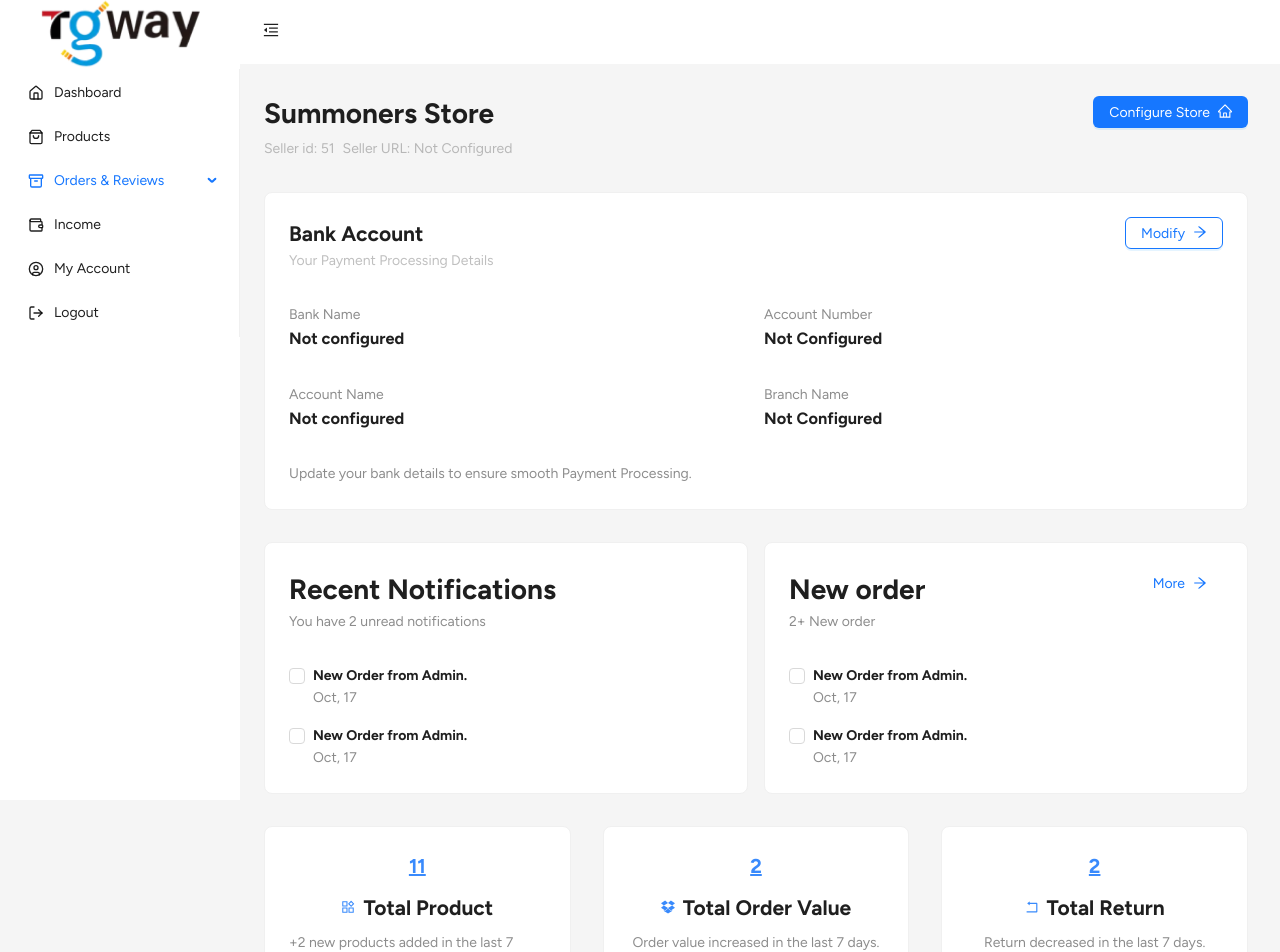
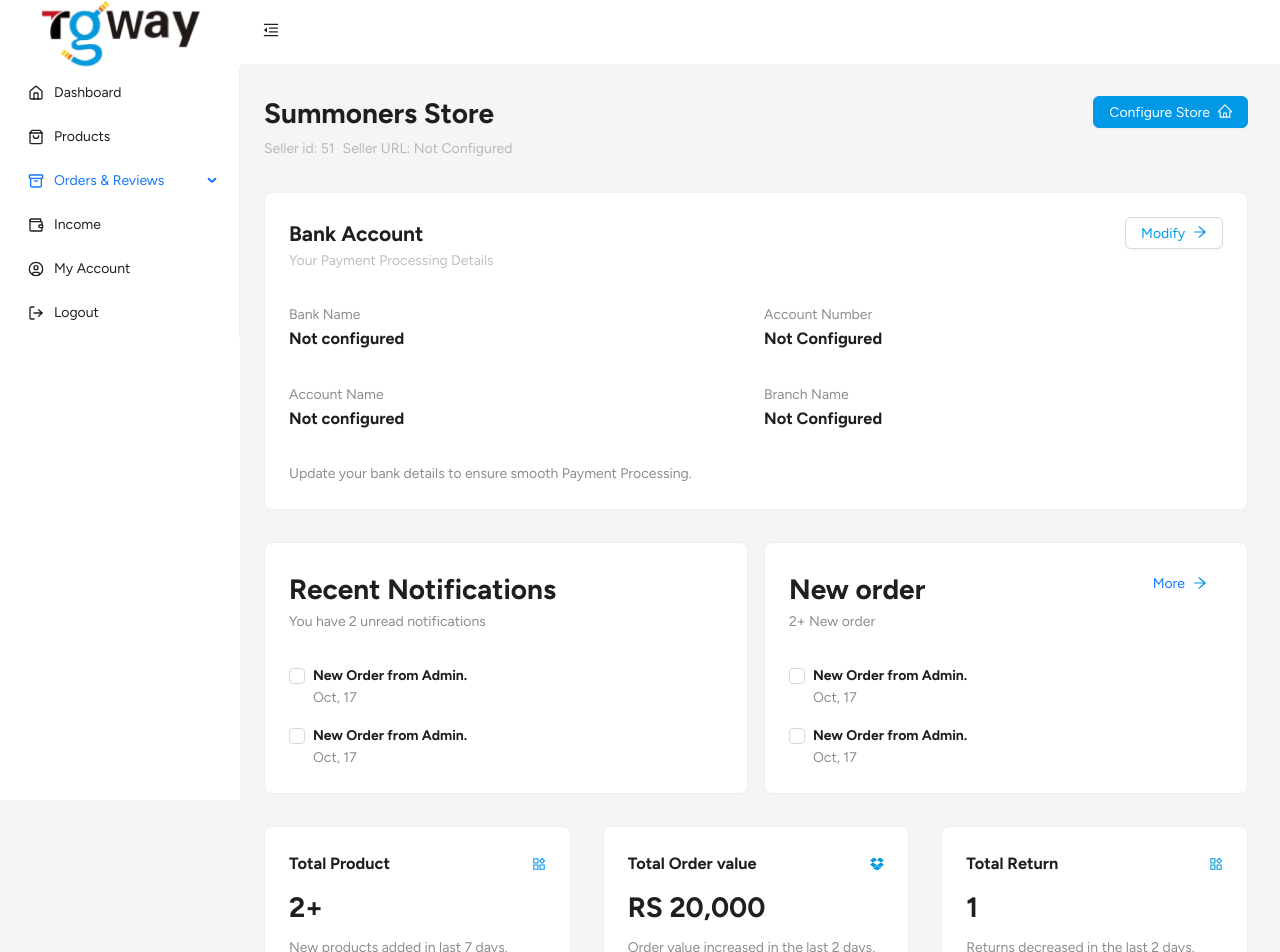
Before and after one commit to birajrb/tgway-seller-v2, a React (Vite) app: page / in a window 1280 px wide. Shown: the top 952 px of the page. Built offline with nearby package versions, Linux system fonts and the light colour scheme.

Commit message:
feat: update dashboard responisve

```diff
--- a/src/pages/Dashboard/index.tsx
+++ b/src/pages/Dashboard/index.tsx
@@ -3,7 +3,6 @@ import {
   DropboxOutlined,
   HomeOutlined,
   ProductOutlined,
-  RollbackOutlined,
 } from '@ant-design/icons';
 import { Button, Card, Checkbox, Col, Flex, Row, Typography } from 'antd';
 
@@ -15,48 +14,60 @@ function Dashboard() {
   return (
     <Row gutter={[16, 32]}>
       <Col span={24}>
-        <Flex justify="space-between">
+        <Row gutter={[16, 16]}>
+          <Col sm={24} xl={24}>
+            <Flex justify="space-between" gap="middle" wrap>
               <Flex gap="small" vertical>
-            <h1> Summoners Store</h1>
+                <h1>Summoners Store</h1>
                 <Flex gap="small">
                   <Text disabled>Seller id: 51</Text>
                   <Text disabled>Seller URL: Not Configured</Text>
                 </Flex>
               </Flex>
-          <Button type="primary" icon={<HomeOutlined />} iconPosition="end">
-            Configure Store
+              <Button
+                className={styles.button}
+                icon={<HomeOutlined className={styles.icons} />}
+                iconPosition="end"
+              >
+                <span className={styles.text}>Configure Store</span>
               </Button>
             </Flex>
+          </Col>
+        </Row>
       </Col>
       <Col span={24}>
         <Card>
           <Row gutter={[16, 32]}>
             <Col span={24}>
-              <Flex justify="space-between">
-                <Flex gap="" vertical>
+              <Row gutter={[16, 16]}>
+                <Col sm={8} md={24} xl={24}>
+                  <Flex justify="space-between" gap="small" wrap>
+                    <Flex vertical>
                       <h2>Bank Account</h2>
                       <Text disabled> Your Payment Processing Details</Text>
                     </Flex>
                     <Button
                       type="default"
-                  color="primary"
+                      className={styles.icon}
                       variant="outlined"
-                  icon={<ArrowRightOutlined />}
+                      icon={<ArrowRightOutlined className={styles.icon} />}
                       iconPosition="end"
                     >
                       Modify
                     </Button>
                   </Flex>
                 </Col>
-            <Col span={24}>
+              </Row>
+            </Col>
+            <Col sm={8} md={16} xl={24}>
               <Row gutter={[16, 16]}>
-                <Col span={12}>
+                <Col sm={8} md={12}>
                   <Flex vertical>
                     <Text type="secondary">Bank Name</Text>
                     <h3>Not configured</h3>
                   </Flex>
                 </Col>
-                <Col span={12}>
+                <Col sm={8} md={12}>
                   <Flex vertical>
                     <Text type="secondary">Account Number</Text>
                     <h3>Not Configured</h3>
@@ -64,15 +75,15 @@ function Dashboard() {
                 </Col>
               </Row>
             </Col>
-            <Col span={24}>
+            <Col sm={8} md={16} xl={24}>
               <Row gutter={[16, 16]}>
-                <Col span={12}>
+                <Col sm={8} md={12} lg={12} xl={12}>
                   <Flex vertical>
                     <Text type="secondary">Account Name</Text>
                     <h3>Not configured</h3>
                   </Flex>
                 </Col>
-                <Col span={12}>
+                <Col sm={8} md={12} lg={12} xl={12}>
                   <Flex vertical>
                     <Text type="secondary">Branch Name</Text>
                     <h3>Not Configured</h3>
@@ -89,8 +100,8 @@ function Dashboard() {
         </Card>
       </Col>
       <Col span={24}>
-        <Row gutter={[16, 0]}>
-          <Col span={12}>
+        <Row gutter={[16, 16]}>
+          <Col sm={8} md={12} xl={12}>
             <Card>
               <Row gutter={[0, 32]}>
                 <Col span={24}>
@@ -128,7 +139,7 @@ function Dashboard() {
               </Row>
             </Card>
           </Col>
-          <Col span={12}>
+          <Col sm={8} md={12} xl={12}>
             <Card>
               <Row gutter={[0, 32]}>
                 <Col span={24}>
@@ -139,7 +150,8 @@ function Dashboard() {
                     </Flex>
                     <Button
                       type="link"
-                      icon={<ArrowRightOutlined />}
+                      className={styles.icon}
+                      icon={<ArrowRightOutlined className={styles.icon} />}
                       iconPosition="end"
                     >
                       More
@@ -174,64 +186,44 @@ function Dashboard() {
         </Row>
       </Col>
       <Col span={24}>
-        <Row gutter={[32, 0]}>
-          <Col span={8}>
+        <Row gutter={[32, 16]}>
+          <Col sm={32} md={8} xl={8}>
             <Card>
-              <Flex justify="center" gap="small" vertical>
-                <Flex justify="center">
-                  <Text underline className={styles.text}>
-                    11
-                  </Text>
+              <Flex gap="small" vertical>
+                <Flex justify="space-between">
+                  <h3>Total Product</h3>
+                  <ProductOutlined className={styles.icon} />
                 </Flex>
-                <Flex justify="center" gap="small">
-                  <ProductOutlined className={styles.icon} />
-                  <h2>Total Product</h2>
-                </Flex>
-                <Flex justify="center">
-                  <Text type="secondary">
-                    +2 new products added in the last 7 days.
-                  </Text>
-                </Flex>
+                <h1>2+</h1>
+                <Text type="secondary">New products added in last 7 days.</Text>
               </Flex>
             </Card>
           </Col>
-          <Col span={8}>
+          <Col sm={32} md={8} xl={8}>
             <Card>
-              <Flex justify="center" gap="small" vertical>
-                <Flex justify="center">
-                  <Text underline className={styles.text}>
-                    2
+              <Flex gap="small" vertical>
+                <Flex justify="space-between">
+                  <h3>Total Order value</h3>
+                  <DropboxOutlined className={styles.icon} />
+                </Flex>
+                <h1>RS 20,000</h1>
+                <Text type="secondary">
+                  Order value increased in the last 2 days.
                 </Text>
-                </Flex>
-                <Flex justify="center" gap="small">
-                  <DropboxOutlined className={styles.icon} />
-                  <h2>Total Order Value</h2>
-                </Flex>
-                <Flex justify="center">
-                  <Text type="secondary">
-                    Order value increased in the last 7 days.
-                  </Text>
-                </Flex>
               </Flex>
             </Card>
           </Col>
-          <Col span={8}>
+          <Col sm={32} md={8} xl={8}>
             <Card>
-              <Flex justify="center" gap="small" vertical>
-                <Flex justify="center">
-                  <Text underline className={styles.text}>
-                    2
+              <Flex gap="small" vertical>
+                <Flex justify="space-between">
+                  <h3>Total Return</h3>
+                  <ProductOutlined className={styles.icon} />
+                </Flex>
+                <h1>1</h1>
+                <Text type="secondary">
+                  Returns decreased in the last 2 days.
                 </Text>
-                </Flex>
-                <Flex justify="center" gap="small">
-                  <RollbackOutlined className={styles.icon} />
-                  <h2>Total Return</h2>
-                </Flex>
-                <Flex justify="center">
-                  <Text type="secondary">
-                    Return decreased in the last 7 days.
-                  </Text>
-                </Flex>
               </Flex>
             </Card>
           </Col>
--- a/src/pages/Dashboard/styles.module.css
+++ b/src/pages/Dashboard/styles.module.css
@@ -3,11 +3,19 @@
 }
 
 .icon {
-  color: #398afc;
+  color: #0199e6;
 }
 
-.text {
-  color: #398afc;
-  font-size: 20px;
-  font-weight: bolder;
+.button {
+  color: #0199e6;
+  background-color: #0199E6;
+  border-color: #0199E6;
 }
+
+.text{
+  color: white;
+}
+
+.icons{
+  color: white;
+}
```
Lines whose indentation alone changed are shown as unchanged.
